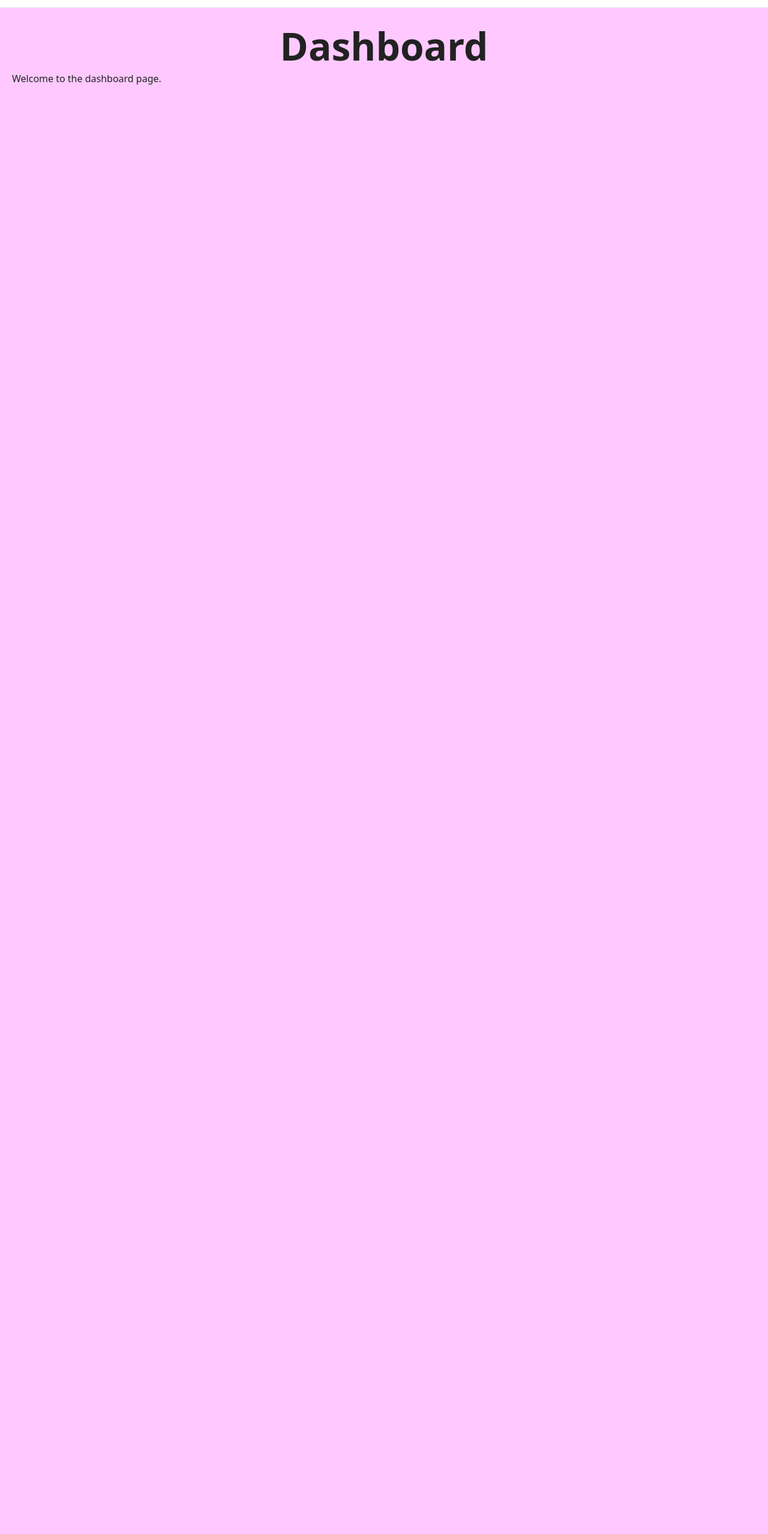
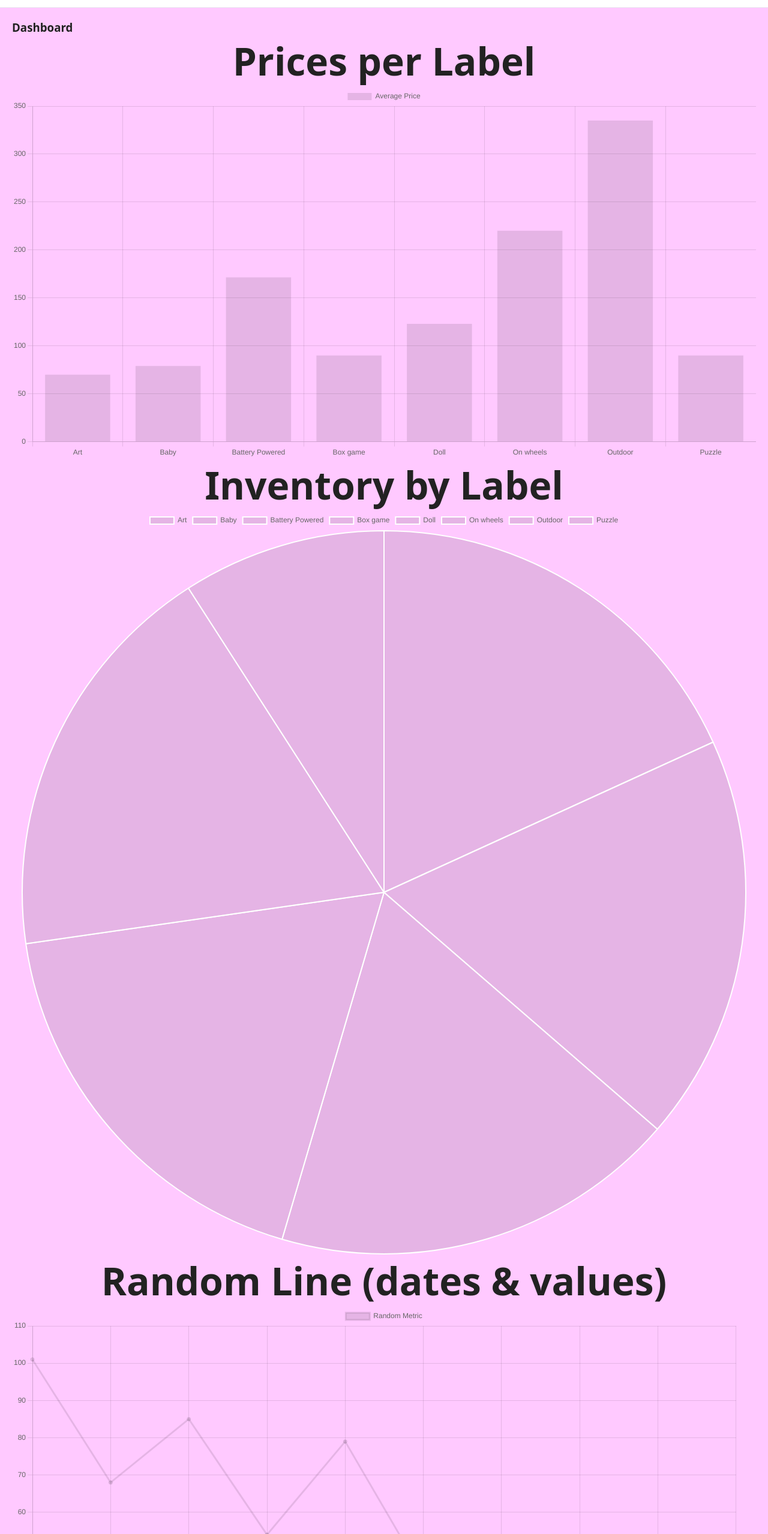
Before and after one commit to EdenIvgi/Mister-Toy-Frontend, a React (Vite) app: page /#/dashboard in a window 1280 px wide. Shown: the part 48-2606 px from the top of the page at 60% size. Before the commit the page ends 800 px from the top, so only its background shows below. Built offline with nearby package versions, Linux system fonts and the light colour scheme.

Commit message:
Add dashboard page
added charts with chart.js

```diff
--- a/package.json
+++ b/package.json
@@ -14,7 +14,9 @@
     "@reduxjs/toolkit": "^2.8.2",
     "@vis.gl/react-google-maps": "^1.5.5",
     "axios": "^1.11.0",
+    "chart.js": "^4.5.0",
     "react": "^19.1.1",
+    "react-chartjs-2": "^5.3.0",
     "react-dom": "^19.1.1",
     "react-redux": "^9.2.0",
     "react-router-dom": "^7.8.1",
--- a/src/pages/Dashboard.jsx
+++ b/src/pages/Dashboard.jsx
@@ -1,8 +1,95 @@
+// src/pages/Dashboard.jsx
+import { useEffect, useState } from 'react'
+import { Bar, Pie, Line } from 'react-chartjs-2'
+import {
+  Chart as ChartJS,
+  Tooltip,
+  Legend,
+  CategoryScale,
+  LinearScale,
+  BarElement,
+  ArcElement,
+  PointElement,
+  LineElement,
+} from 'chart.js'
+import { toyService } from '../services/toy.service.js'
+import { utilService } from '../services/util.service.js'
+
+ChartJS.register(
+  Tooltip,
+  Legend,
+  CategoryScale,
+  LinearScale,
+  BarElement,
+  ArcElement,
+  PointElement,
+  LineElement
+)
+
 export function Dashboard() {
+  const [priceData, setPriceData] = useState(null)
+  const [inventoryData, setInventoryData] = useState(null)
+  const [lineData, setLineData] = useState(null)
+
+  useEffect(() => {
+    toyService.query().then((toys) => {
+      const labels = Array.from(new Set(toys.flatMap(t => t.labels))).sort()
+
+      const avgPrices = labels.map(lbl => {
+        const arr = toys.filter(t => t.labels.includes(lbl))
+        const avg = arr.length ? arr.reduce((s, t) => s + t.price, 0) / arr.length : 0
+        return Number(avg.toFixed(2))
+      })
+
+      const stockPercents = labels.map(lbl => {
+        const arr = toys.filter(t => t.labels.includes(lbl))
+        const total = arr.length
+        const inStock = arr.filter(t => t.inStock).length
+        return total ? Math.round((inStock / total) * 100) : 0
+      })
+
+      setPriceData({
+        labels,
+        datasets: [{ label: 'Average Price', data: avgPrices }],
+      })
+
+      setInventoryData({
+        labels,
+        datasets: [{ label: '% In Stock', data: stockPercents }],
+      })
+    })
+
+    const days = 10
+    const dates = Array.from({ length: days }, (_, i) => {
+      const d = new Date()
+      d.setDate(d.getDate() - (days - 1 - i))
+      return d.toLocaleDateString('en-GB')
+    })
+    const values = dates.map(() => utilService.getRandomIntInclusive(10, 120))
+    setLineData({
+      labels: dates,
+      datasets: [{ label: 'Random Metric', data: values }],
+    })
+  }, [])
+
   return (
     <section className="dashboard">
-      <h2>Dashboard</h2>
-      <p>Welcome to the dashboard page.</p>
+      <h1>Dashboard</h1>
+
+      <div>
+        <h2>Prices per Label</h2>
+        {priceData && <Bar data={priceData} />}
+      </div>
+
+      <div>
+        <h2>Inventory by Label</h2>
+        {inventoryData && <Pie data={inventoryData} />}
+      </div>
+
+      <div>
+        <h2>Random Line (dates & values)</h2>
+        {lineData && <Line data={lineData} />}
+      </div>
     </section>
   )
 }
```
Also changed, not shown: 1 other file (tests, documents, lock files or other folders).
